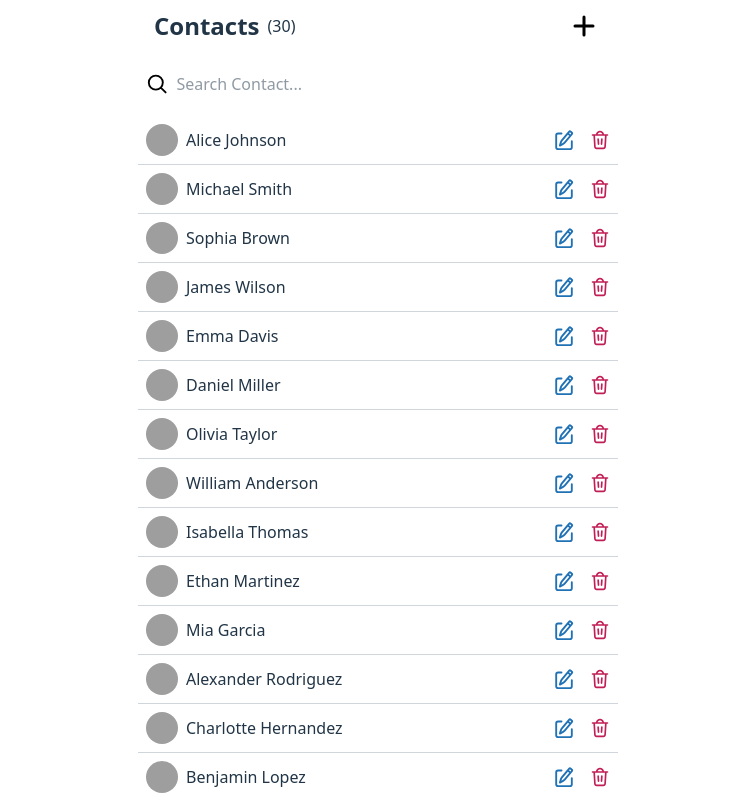
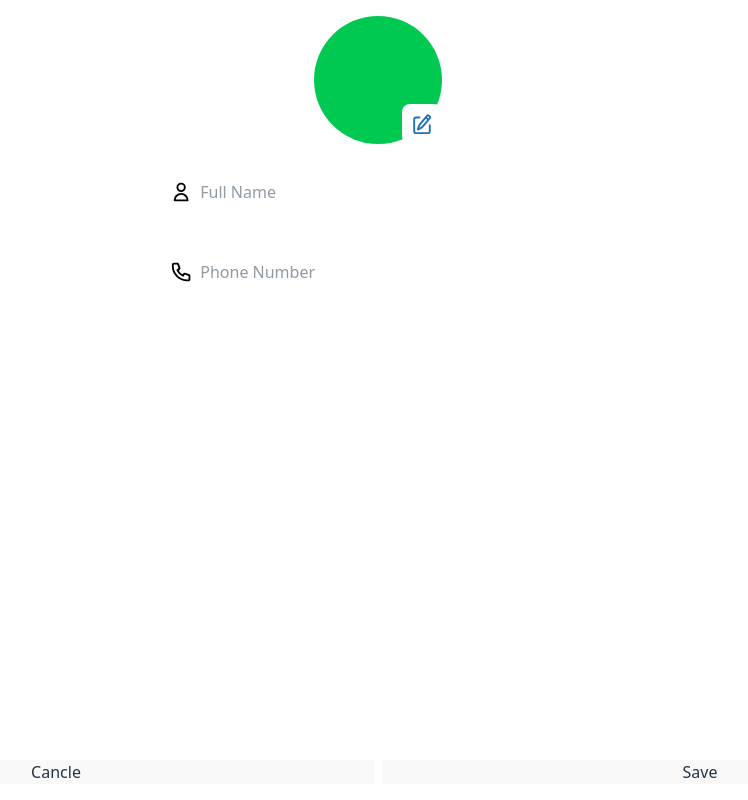
Before and after one commit to amirsadriofficial/Contacts-App-Clone, a React (Vite) app: page /add-contact in a window 1280 px wide. Shown: the top 800 px of the page, without its empty margins (262-1010 px from the left). Built offline with nearby package versions, Linux system fonts and the light colour scheme; grey boxes are pictures that could not be loaded.

Commit message:
feat: add file uploader

```diff
--- a/package.json
+++ b/package.json
@@ -13,6 +13,8 @@
     "@tailwindcss/vite": "^4.1.13",
     "react": "^19.1.1",
     "react-dom": "^19.1.1",
+    "react-router-dom": "^7.8.2",
+    "react-toastify": "^11.0.5",
     "tailwindcss": "^4.1.13"
   },
   "devDependencies": {
--- a/src/App.tsx
+++ b/src/App.tsx
@@ -1,8 +1,19 @@
+import { Route, BrowserRouter as Router, Routes } from "react-router-dom";
 import "./App.css";
+import AddContactPage from "./pages/add-contact";
+import EditContactPage from "./pages/edit-contact";
 import HomePage from "./pages/home";
 
 function App() {
-  return <HomePage />;
+  return (
+    <Router>
+      <Routes>
+        <Route path="/" element={<HomePage />} />
+        <Route path="/add-contact" element={<AddContactPage />} />
+        <Route path="/edit-contact" element={<EditContactPage />} />
+      </Routes>
+    </Router>
+  );
 }
 
 export default App;
--- /dev/null
+++ b/src/components/edit-avater/index.tsx
@@ -0,0 +1,54 @@
+// import { uploadProfileImage } from "@src/utils/helpers/upload-profile";
+import React, { useEffect, useState } from "react";
+import { toast } from "react-toastify";
+import Edit from "../../assets/edit.svg?react";
+import FileUploader from "../file-uploader";
+
+function EditAvater({ image }: { image?: string }) {
+  const [media, setMedia] = useState<File | undefined>();
+  const notify = () =>
+    toast("Profile image updated successfully", {
+      type: "success",
+      theme: "colored",
+    });
+  useEffect(() => {
+    if (!media) return;
+    fetch("media")
+      .then(() => {
+        notify();
+      })
+      .catch((err) => {
+        console.error("Media upload failed", err);
+      });
+  }, [media]);
+
+  return (
+    <div className="relative max-w-fit">
+      {media || image ? (
+        <img
+          src={media?.name || image}
+          alt="uploaded"
+          className="rounded-full !h-[128px] !w-[128px] object-cover"
+        />
+      ) : (
+        <div className="rounded-full !h-[128px] !w-[128px] bg-green-500" />
+      )}
+      <FileUploader
+        className="flex justify-center items-center rounded-[8px] bg-white absolute bottom-0 right-0 box-shadow-3 h-[40px] w-[40px]"
+        onChange={(event: React.ChangeEvent<HTMLInputElement>) => {
+          const files = event.target.files;
+          if (files && files.length > 0) {
+            const file = files?.[0];
+            const formData = new FormData();
+            formData.append("file", file);
+            setMedia(file);
+          }
+        }}
+      >
+        <Edit width={20} height={20} />
+      </FileUploader>
+    </div>
+  );
+}
+
+export default EditAvater;
--- /dev/null
+++ b/src/components/file-uploader/index.tsx
@@ -0,0 +1,37 @@
+import { useRef } from "react";
+
+interface FileUploaderProps {
+  className?: string;
+  children: React.ReactNode;
+  onChange?: (file: React.ChangeEvent<HTMLInputElement>) => void;
+}
+
+export default function FileUploader({
+  className,
+  children,
+  onChange,
+}: FileUploaderProps) {
+  const inputRef = useRef<HTMLInputElement>(null);
+  const handleClick = () => {
+    inputRef.current?.click();
+  };
+
+  return (
+    <>
+      <div
+        className={`bg-white box-shadow-3 w-[40px] h-[40px] rounded-[8px] flex justify-center items-center ${
+          className || ""
+        }`}
+        onClick={handleClick}
+      >
+        {children}
+      </div>
+      <input
+        ref={inputRef}
+        type="file"
+        className="hidden"
+        onChange={onChange}
+      />
+    </>
+  );
+}
--- a/src/main.tsx
+++ b/src/main.tsx
@@ -1,9 +1,11 @@
 import { StrictMode } from "react";
 import { createRoot } from "react-dom/client";
+import { ToastContainer } from "react-toastify";
 import App from "./App.tsx";
 
 createRoot(document.getElementById("root")!).render(
   <StrictMode>
     <App />
+    <ToastContainer />
   </StrictMode>
 );
--- a/src/pages/add-contact/index.tsx
+++ b/src/pages/add-contact/index.tsx
@@ -1,4 +1,5 @@
 import type { FormEvent } from "react";
+import EditAvater from "../../components/edit-avater";
 import Phone from "./../../assets/phone.svg?react";
 import User from "./../../assets/user.svg?react";
 
@@ -8,9 +9,10 @@ function AddContactPage() {
   };
 
   return (
-    <main>
-      <form className="flex flex-col gap-4" onSubmit={handleSubmit}>
-        <div className="bg-white flex items-center gap-2">
+    <main className="flex flex-col items-center gap-4 p-4">
+      <EditAvater image={""} />
+      <form className="flex flex-col gap-4 w-full" onSubmit={handleSubmit}>
+        <div className="bg-white flex items-center gap-2 p-4 rounded-lg">
           <User width={24} height={24} />
           <input
             type="text"
@@ -18,7 +20,7 @@ function AddContactPage() {
             className="h-8 w-full border-none"
           />
         </div>
-        <div className="bg-white flex items-center gap-2">
+        <div className="bg-white flex items-center gap-2 p-4 rounded-lg">
           <Phone width={24} height={24} />
           <input
             type="number"
--- /dev/null
+++ b/src/pages/edit-contact/index.tsx
@@ -0,0 +1,5 @@
+function EditContactPage() {
+  return <div>EditContactPage</div>;
+}
+
+export default EditContactPage;
```
Also changed, not shown: 1 other file (tests, documents, lock files or other folders).
